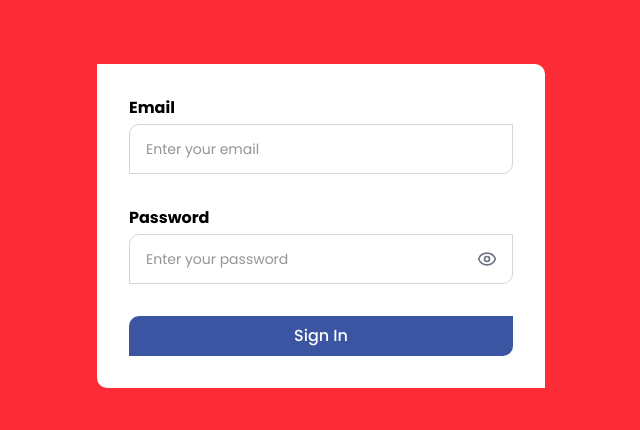
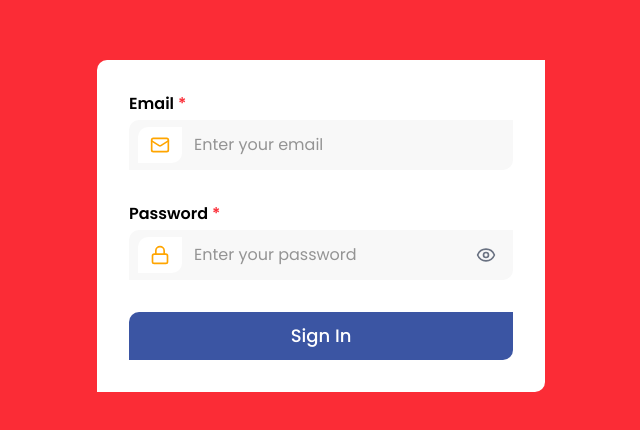
Before and after one commit to govind-sharma-squarebits/admin-boiler-plate, a React (Vite) app: page /login in a window 1280 px wide. Shown: the part 174-604 px from the top of the page, without its empty margins (319-959 px from the left). Built offline with nearby package versions, Linux system fonts and the light colour scheme.

Commit message:
feat: Add left icons to input fields with new Mail and Lock SVG components, enhance input focus styles, and update button sizing.

```diff
--- a/src/assets/index.ts
+++ b/src/assets/index.ts
@@ -1,3 +1,5 @@
 export * from "./svg-component/ic_Info";
 export * from "./svg-component/ic_Eye";
 export * from "./svg-component/ic_EyeOff";
+export * from "./svg-component/ic_Mail";
+export * from "./svg-component/ic_Lock";
--- /dev/null
+++ b/src/assets/svg-component/ic_Lock.tsx
@@ -0,0 +1,31 @@
+import type React from "react";
+import type { SvgCommonProps } from "@/types";
+
+export const LockIcon: React.FC<SvgCommonProps> = ({
+  size = 24,
+  fill = "none",
+  stroke = "currentcolor",
+  ...props
+}) => {
+  return (
+    <svg
+      xmlns="http://www.w3.org/2000/svg"
+      viewBox="0 0 24 24"
+      fill={fill}
+      stroke={stroke}
+      strokeLinecap="round"
+      strokeLinejoin="round"
+      id="Lock--Streamline-Lucide"
+      height={size}
+      width={size}
+      {...props}
+    >
+      <desc>Lock Streamline Icon: https://streamlinehq.com</desc>
+      <path
+        d="M5 11h14s2 0 2 2v7s0 2 -2 2H5s-2 0 -2 -2v-7s0 -2 2 -2"
+        strokeWidth="2"
+      />
+      <path d="M7 11V7a5 5 0 0 1 10 0v4" strokeWidth="2" />
+    </svg>
+  );
+};
--- /dev/null
+++ b/src/assets/svg-component/ic_Mail.tsx
@@ -0,0 +1,34 @@
+import type React from "react";
+import type { SvgCommonProps } from "@/types";
+
+export const MailIcon: React.FC<SvgCommonProps> = ({
+  size = 24,
+  fill = "none",
+  stroke = "currentcolor",
+  ...props
+}) => {
+  return (
+    <svg
+      xmlns="http://www.w3.org/2000/svg"
+      viewBox="0 0 24 24"
+      fill={fill}
+      stroke={stroke}
+      strokeLinecap="round"
+      strokeLinejoin="round"
+      id="Mail--Streamline-Lucide"
+      height={size}
+      width={size}
+      {...props}
+    >
+      <desc>Mail Streamline Icon: https://streamlinehq.com</desc>
+      <path
+        d="M4 4h16s2 0 2 2v12s0 2 -2 2H4s-2 0 -2 -2V6s0 -2 2 -2"
+        strokeWidth="2"
+      />
+      <path
+        d="m22 7 -8.97 5.7a1.94 1.94 0 0 1 -2.06 0L2 7"
+        strokeWidth="2"
+      />
+    </svg>
+  );
+};
--- a/src/components/CustomButton.tsx
+++ b/src/components/CustomButton.tsx
@@ -47,7 +47,7 @@ export const CustomButton: React.FC<ButtonProps> = ({
     <button
       disabled={disabled || isLoading}
       className={cn(
-        "inline-flex items-center gap-2 justify-center font-medium rounded-lg transition-all duration-200 outline-none focus:ring-2 active:scale-95 disabled:opacity-50 disabled:pointer-events-none",
+        "h-12 rounded-leaf text-lg inline-flex items-center gap-2 justify-center font-medium transition-all duration-200 outline-none focus:ring-2 active:scale-95 disabled:opacity-50 disabled:pointer-events-none",
         buttonVariants[variant],
         sizeVariants[size],
         className,
--- a/src/components/form/CustomFormikInput.tsx
+++ b/src/components/form/CustomFormikInput.tsx
@@ -1,9 +1,7 @@
 "use client";
 
 import React, { useState } from "react";
-
 import { Field, useField } from "formik";
-
 import { InfoIcon, EyeIcon, EyeOffIcon } from "@/assets";
 import type { FormikInputProps } from "@/types";
 import { CustomTooltip } from "../CustomTooltip";
@@ -25,6 +23,7 @@ export const CustomFormikInput: React.FC<FormikInputProps> = ({
   helpText,
   tooltipPosition = "bottom",
   variant = "primary",
+  leftIcon,
   onInput,
   ...props
 }) => {
@@ -38,7 +37,7 @@ export const CustomFormikInput: React.FC<FormikInputProps> = ({
     <div className="relative w-full">
       {label && (
         <div className="flex items-center gap-2 w-full mb-1">
-          <label htmlFor={name} className={`font-bold ${labelColor}`}>
+          <label htmlFor={name} className={`font-semibold ${labelColor}`}>
             {label}
             {isMandatory && <span className="text-red-500 ml-1">*</span>}
           </label>
@@ -52,7 +51,20 @@ export const CustomFormikInput: React.FC<FormikInputProps> = ({
         </div>
       )}
 
-      <div className="relative w-full">
+      <div
+        className={cn(
+          "flex items-center w-full text-[16px] rounded-leaf transition-all overflow-hidden",
+          disabled && "opacity-50 cursor-not-allowed",
+          inputVariants[variant],
+          isError && inputVariants["danger"],
+          className,
+        )}
+      >
+        {leftIcon && (
+          <div className="pl-2 flex items-center justify-center text-gray-500 pointer-events-none">
+            {leftIcon}
+          </div>
+        )}
         <Field
           max={max}
           id={name}
@@ -62,13 +74,7 @@ export const CustomFormikInput: React.FC<FormikInputProps> = ({
           type={inputType}
           disabled={disabled}
           placeholder={placeholder}
-        className={cn(
-          "w-full px-4 py-3 text-[16px] rounded-leaf placeholder-[#949494] placeholder:text-sm outline-none transition-all disabled:opacity-50 disabled:cursor-not-allowed",
-          type === "password" && "pr-12",
-          inputVariants[variant],
-          isError && inputVariants["danger"],
-          className,
-        )}
+          className="flex-1 bg-transparent px-3 py-3 placeholder-[#949494] outline-none min-w-0 w-full"
           onWheel={(e: React.WheelEvent<HTMLInputElement>) =>
             e.currentTarget.blur()
           }
@@ -78,7 +84,7 @@ export const CustomFormikInput: React.FC<FormikInputProps> = ({
         {type === "password" && (
           <button
             type="button"
-          className="absolute right-4 top-1/2 -translate-y-1/2 text-gray-500 hover:text-gray-700 outline-none cursor-pointer"
+            className="pr-4 pl-2 text-gray-500 hover:text-gray-700 outline-none cursor-pointer flex items-center justify-center"
             onClick={() => setShowPassword(!showPassword)}
           >
             {showPassword ? <EyeOffIcon size={20} /> : <EyeIcon size={20} />}
--- a/src/components/form/CustomInput.tsx
+++ b/src/components/form/CustomInput.tsx
@@ -1,7 +1,6 @@
 "use client";
 
 import React, { useState } from "react";
-
 import type { BaseInputProps } from "@/types";
 import { EyeIcon, EyeOffIcon } from "@/assets";
 import { cn } from "@/lib/utils";
@@ -19,6 +18,7 @@ const CustomInput: React.FC<BaseInputProps> = ({
   labelColor = "text-black",
   fieldUseAs = "input",
   variant = "primary",
+  leftIcon,
   ...props
 }) => {
   const Component = fieldUseAs as React.ElementType;
@@ -37,7 +37,19 @@ const CustomInput: React.FC<BaseInputProps> = ({
           {isMandatory && <span className="text-red-500">*</span>}
         </label>
       )}
-      <div className="relative w-full">
+      <div
+        className={cn(
+          "flex items-center w-full text-[16px] rounded-tl-[10px] rounded-br-[10px] transition-all overflow-hidden",
+          disabled && "opacity-50 cursor-not-allowed",
+          inputVariants[variant],
+          className,
+        )}
+      >
+        {leftIcon && (
+          <div className="pl-3 flex items-center justify-center text-gray-500 pointer-events-none">
+            {leftIcon}
+          </div>
+        )}
         <Component
           autoFocus={autoFocus}
           id={name}
@@ -45,12 +57,7 @@ const CustomInput: React.FC<BaseInputProps> = ({
           type={inputType}
           disabled={disabled}
           placeholder={placeholder}
-          className={cn(
-            "w-full px-4 py-3 text-[16px] rounded-tl-[10px] rounded-br-[10px] placeholder-[#949494] placeholder:text-sm outline-none transition-all disabled:opacity-50 disabled:cursor-not-allowed",
-            type === "password" && "pr-12",
-            inputVariants[variant],
-            className,
-          )}
+          className="flex-1 bg-transparent px-4 py-3 placeholder-[#949494] placeholder:text-sm outline-none min-w-0 w-full"
           onWheel={(
             e: React.WheelEvent<HTMLInputElement | HTMLTextAreaElement>,
           ) => e.currentTarget.blur()}
@@ -59,7 +66,7 @@ const CustomInput: React.FC<BaseInputProps> = ({
         {type === "password" && (
           <button
             type="button"
-            className="absolute right-4 top-1/2 -translate-y-1/2 text-gray-500 hover:text-gray-700 outline-none cursor-pointer"
+            className="pr-4 pl-2 text-gray-500 hover:text-gray-700 outline-none cursor-pointer flex items-center justify-center"
             onClick={() => setShowPassword(!showPassword)}
           >
             {showPassword ? <EyeOffIcon size={20} /> : <EyeIcon size={20} />}
--- a/src/components/form/input.constants.ts
+++ b/src/components/form/input.constants.ts
@@ -1,10 +1,10 @@
 import type { InputVariant } from "@/types";
 
 export const inputVariants: Record<InputVariant, string> = {
-  primary: "bg-[#F8F8F8] border-transparent focus:ring-blue-500/20",
-  secondary: "bg-gray-100 border-gray-200 focus:border-gray-400 focus:ring-gray-400/20",
-  outline: "bg-transparent border border-gray-300 focus:border-blue-500 focus:ring-blue-500/20",
-  ghost: "bg-transparent border-transparent hover:bg-gray-50 focus:bg-gray-50 focus:ring-gray-500/10",
-  danger: "bg-red-50 border border-red-500 focus:ring-red-500/20 focus:border-red-500",
-  success: "bg-green-50 border border-green-500 focus:ring-green-500/20 focus:border-green-500",
+  primary: "bg-[#F8F8F8] border border-transparent focus-within:ring-2 focus-within:ring-blue-500/20",
+  secondary: "bg-gray-100 border border-gray-200 focus-within:border-gray-400 focus-within:ring-2 focus-within:ring-gray-400/20",
+  outline: "bg-transparent border border-gray-300 focus-within:border-blue-500 focus-within:ring-2 focus-within:ring-blue-500/20",
+  ghost: "bg-transparent border border-transparent hover:bg-gray-50 focus-within:bg-gray-50 focus-within:ring-2 focus-within:ring-gray-500/10",
+  danger: "bg-red-50 border border-red-500 focus-within:ring-2 focus-within:ring-red-500/20 focus-within:border-red-500",
+  success: "bg-green-50 border border-green-500 focus-within:ring-2 focus-within:ring-green-500/20 focus-within:border-green-500",
 };
--- a/src/features/Auth/components/LoginForm.tsx
+++ b/src/features/Auth/components/LoginForm.tsx
@@ -1,6 +1,7 @@
 import * as Yup from "yup";
 
 import { CustomButton, CustomFormikInput, FormikWrapper } from "@/components";
+import { MailIcon, LockIcon } from "@/assets";
 
 const loginValidationSchema = Yup.object().shape({
   email: Yup.string()
@@ -34,18 +35,29 @@ export const LoginForm = () => {
           <CustomFormikInput
             name="email"
             label="Email"
+            isMandatory
             placeholder="Enter your email"
-            variant="outline"
+            leftIcon={
+              <div className="p-2 px-3 bg-white rounded-leaf ">
+                <MailIcon size={20} stroke="orange" />
+              </div>
+            }
           />
+
           <CustomFormikInput
+            isMandatory
             name="password"
             type="password"
             label="Password"
             placeholder="Enter your password"
-            variant="outline"
+            leftIcon={
+              <div className="p-2 px-3 bg-white rounded-leaf ">
+                <LockIcon size={20} stroke="orange" />
+              </div>
+            }
           />
 
-          <CustomButton className="rounded-leaf">Sign In</CustomButton>
+          <CustomButton size="lg">Sign In</CustomButton>
         </div>
       )}
     />
--- a/src/features/Auth/screens/Login.tsx
+++ b/src/features/Auth/screens/Login.tsx
@@ -2,7 +2,7 @@ import { LoginForm } from "../components/LoginForm";
 
 export const Login = () => {
   return (
-    <div className="bg-white p-8 rounded-leaf-2 w-md max-w-xl">
+    <div className="bg-white p-8 rounded-leaf w-md max-w-xl">
       <LoginForm />
     </div>
   );
--- a/src/index.css
+++ b/src/index.css
@@ -15,6 +15,6 @@
     border-radius: 10px 0px 10px 0px !important;
   }
   .rounded-leaf-2 {
-    border-radius: 0px 10px 0px 10px !important;
+    border-radius: 0px 20px 0px 20px !important;
   }
 }
--- a/src/types/input.types.ts
+++ b/src/types/input.types.ts
@@ -13,6 +13,7 @@ export interface BaseInputProps extends Omit<InputHTMLAttributes<HTMLInputElemen
     tooltipPosition?: "top" | "bottom" | "left" | "right";
     fieldUseAs?: "input" | "textarea";
     variant?: InputVariant;
+    leftIcon?: ReactNode;
 }
 
 export interface FormikInputProps extends BaseInputProps {
```
Lines whose indentation alone changed are shown as unchanged.
